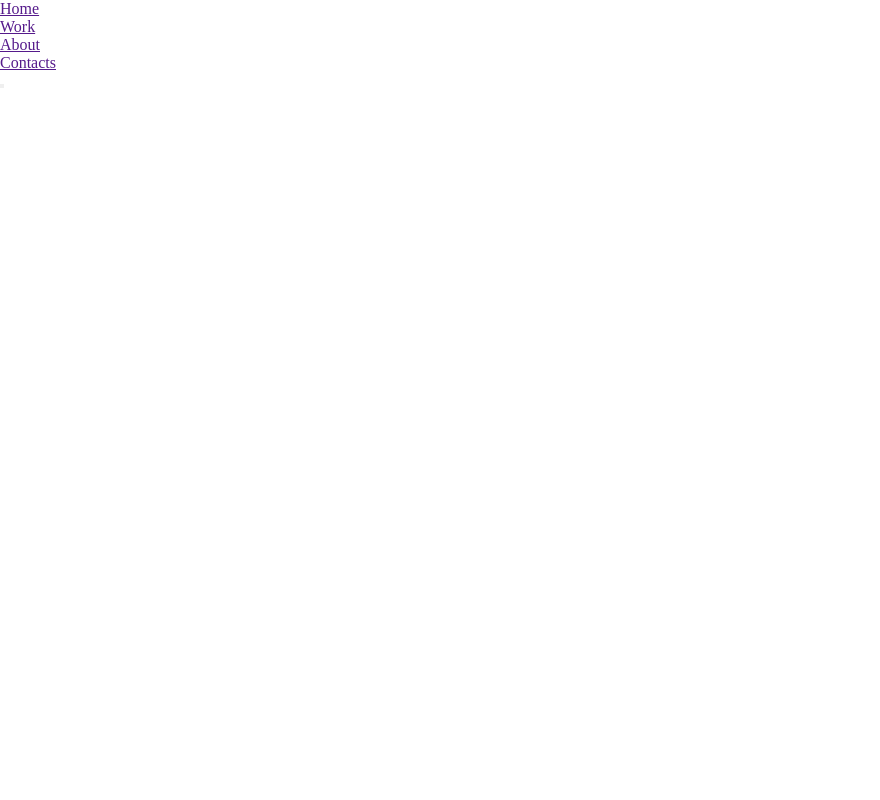
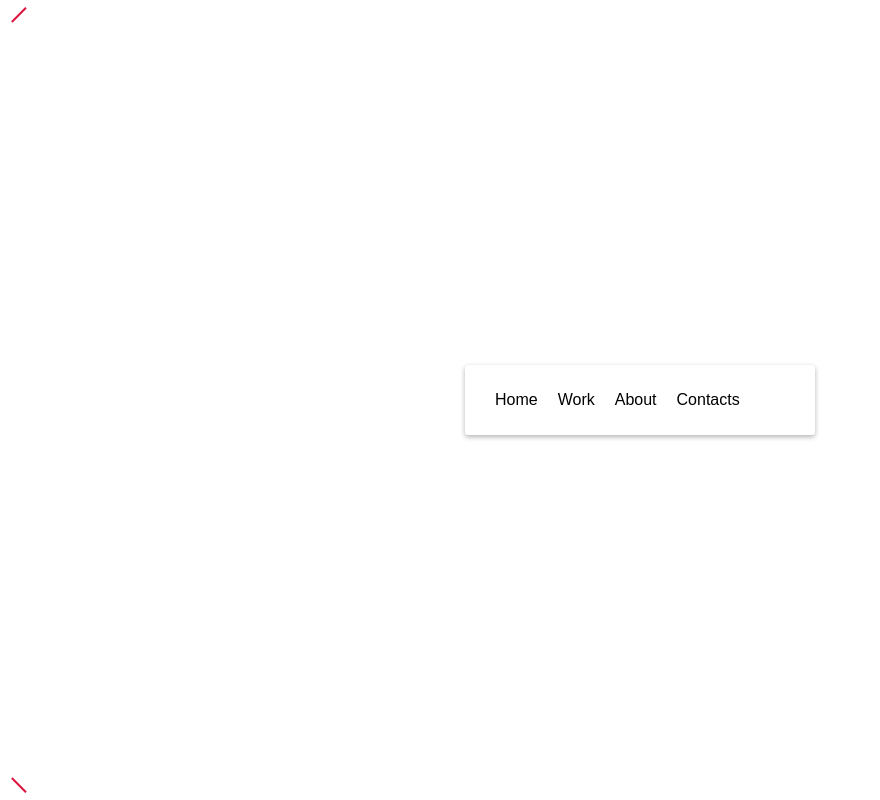
Before and after one commit to Waqasahmed15/Animated-Navigation-Using-JavaScript, a plain HTML site: page index.html in a window 1280 px wide. Shown: the whole page, without its empty margins (0-880 px from the left). Drawn offline with Linux system fonts and the light colour scheme.

Commit message:
css done without cros button complete

```diff
--- a/index.html
+++ b/index.html
@@ -7,18 +7,18 @@
     <link rel="stylesheet" href="style.css" />
   </head>
   <body>
-    <nav class="active" id="nav"></nav>
+    <nav class="active" id="nav">
       <ul>
         <li><a href="">Home</a></li>
         <li><a href="">Work</a></li>
         <li><a href="">About</a></li>
         <li><a href="">Contacts</a></li>
       </ul>
-
       <button class="icon" id="toggle">
-      <div class="line1"></div>
-      <div class="line2"></div>
+        <div class="line line1"></div>
+        <div class="line line2"></div>
       </button>
+    </nav>
 
     <script src="app.js"></script>
   </body>
--- a/style.css
+++ b/style.css
@@ -3,3 +3,83 @@
   margin: 0;
   box-sizing: border-box;
 }
+body {
+  font-family: sans-serif;
+  display: flex;
+  align-items: center;
+  justify-content: center;
+  height: 100vh;
+}
+
+nav {
+  background: white;
+  padding: 20px;
+  width: 80px;
+  display: flex;
+  align-items: center;
+  justify-content: center;
+  border-radius: 3px;
+  box-shadow: 0 2px 5px rgba(0, 0, 0, 0.3);
+  transition: width 0.6s linear;
+}
+nav.active {
+  width: 350px;
+}
+
+ul {
+  display: flex;
+  list-style: none;
+  margin: 0;
+  padding: 0;
+  width: 0;
+  transition: width 0.6s linear;
+}
+nav.active ul {
+  width: 100%;
+}
+
+nav ul li {
+  transform: rotate(0deg);
+  /* opacity: 0; */
+  transition: transform 0.6s linear, opacity 0.6s linear;
+}
+
+nav ul a {
+  position: relative;
+  color: black;
+  text-decoration: none;
+  margin: 0 10px;
+}
+
+.icon {
+  background: white;
+  border: 0;
+  padding: 0;
+  position: "relative";
+  height: 30px;
+  width: 30px;
+  outline: none;
+  cursor: pointer;
+}
+
+.icon .line {
+  background: crimson;
+  height: 2px;
+  width: 20px;
+  position: absolute;
+  top: 10px;
+  left: 5px;
+  transition: transform 0.6s linear;
+}
+
+.icon .line2 {
+  top: auto;
+  bottom: 10px;
+}
+
+nav.active .icon .line1 {
+  transform: rotate(-765deg) translateY(5.5px);
+}
+nav.active .icon .line2 {
+  transform: rotate(765deg) translateY(-5.5px);
+}
```
Lines whose indentation alone changed are shown as unchanged.
